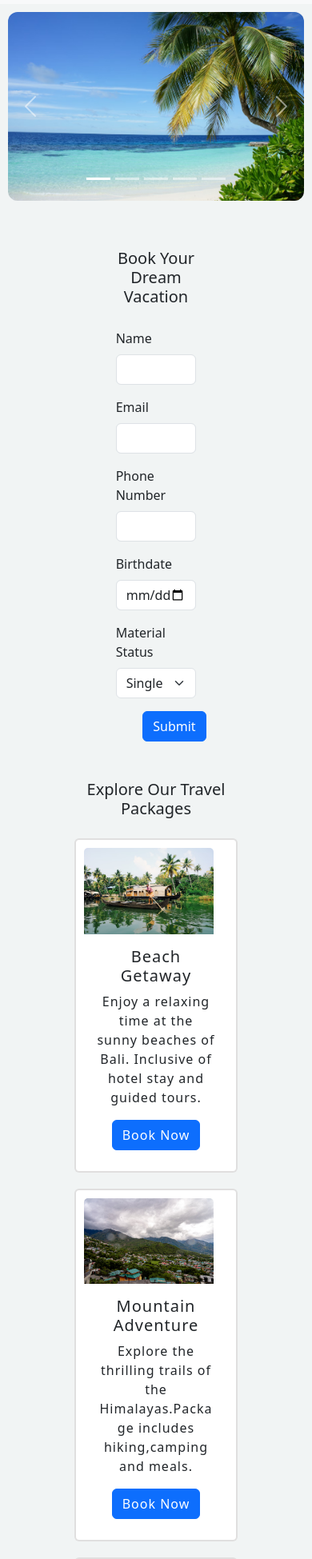
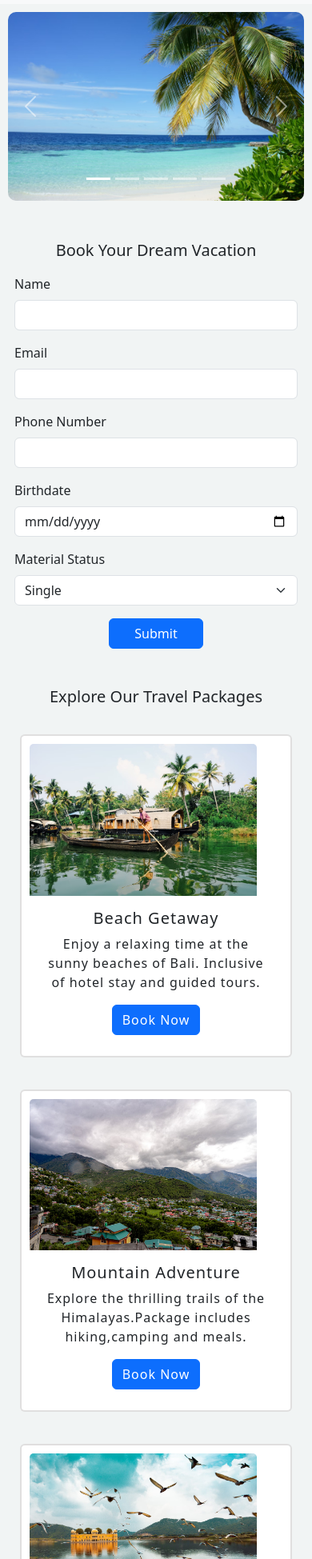
Before and after one commit to bhavanapal/Destination-Paradise-with-JavaScript, a plain HTML site: page index.html in a window 390 px wide. Shown: the part 51-2000 px from the top of the page at 80% size. Drawn offline with nearby package versions, Linux system fonts and the light colour scheme.

Commit message:
Update style.css

```diff
--- a/CSS/style.css
+++ b/CSS/style.css
@@ -183,48 +183,92 @@
 /* ======================================
    Mobile (576px - 767px)
 ====================================== */
-@media (max-width: 767px) {
 
-    #carousel {
-        margin: 15px;
+/* ================= Mobile ================= */
+
+@media screen and (max-width:768px){
+
+    #carousel{
+        margin:10px;
     }
 
-    .carousel-item img {
-        height: 35vh;
+    .carousel-item img{
+        width:100%;
+        height:220px;
+        object-fit:cover;
+        border-radius:10px;
     }
 
-    .explore-container {
-        margin-top: 50px;
-        padding: 10px;
+    .explore-container{
+        flex-direction:column;
+        margin:30px 10px;
+        align-items:center;
     }
 
-    .form .form-container {
-        width: 100%;
-        padding: 10px;
+    .explore-container .vr{
+        display:none;
     }
 
-    .explore-sites #card-container {
-        flex-direction: column;
-        align-items: center;
+    .form{
+        width:100%;
     }
 
-    .card {
-        width: 90%;
+    .form .form-container{
+        width:100%;
+        margin:0;
+        padding:10px;
     }
 
-    .about-us {
-        margin-top: 50px;
+    .explore-sites{
+        width:100%;
     }
 
-    .about-us .about-img {
-        width: 100%;
+    #card-container{
+        display:flex;
+        flex-direction:column;
+        align-items:center;
+        padding:10px;
     }
 
-    .about-us .about-text p {
-        padding: 8px;
-        font-size: 15px;
+    .card{
+        width:95%;
+        margin:10px 0;
+    }
+
+    .card img{
+        width:100%;
+        margin:0;
+    }
+
+    .about-us{
+        flex-direction:column;
+        margin:40px 10px;
+    }
+
+    .about-us .about-img{
+        width:100%;
+        margin:0;
+    }
+
+    .about-text{
+        width:100%;
+    }
+
+    .about-text p{
+        padding:10px;
+        margin:10px 0;
+        font-size:15px;
+        text-align:justify;
+    }
+
+    h4{
+        font-size:22px;
     }
 }
+
+
+
+
 
 /* ======================================
    Small Mobile (Below 576px)
```
